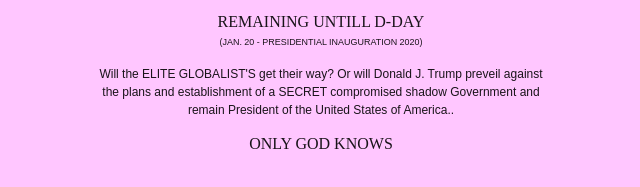
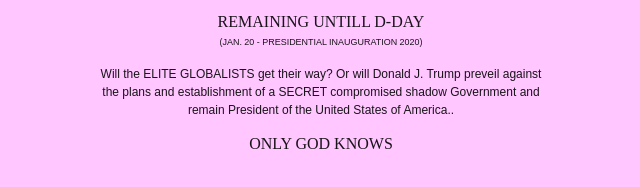
Before and after one commit to thelastdays/countdown, a website built with Parcel: page index.html in a window 1280 px wide. Shown: the part 345-532 px from the top of the page, 319-959 px from the left. Built offline with nearby package versions, Linux system fonts and the light colour scheme.

Commit message:
Update index.html

```diff
--- a/index.html
+++ b/index.html
@@ -138,7 +138,7 @@
   </p>
 
   <p class="text--sans-serif text--small container">
-    Will the ELITE GLOBALIST'S get their way? Or will Donald J. Trump preveil against the plans and establishment of a SECRET compromised shadow Government and remain President of the United States of America..
+    Will the ELITE GLOBALISTS get their way? Or will Donald J. Trump preveil against the plans and establishment of a SECRET compromised shadow Government and remain President of the United States of America..
   </p>
 
   <p class="text--allcaps">Only God Knows</p>
```
